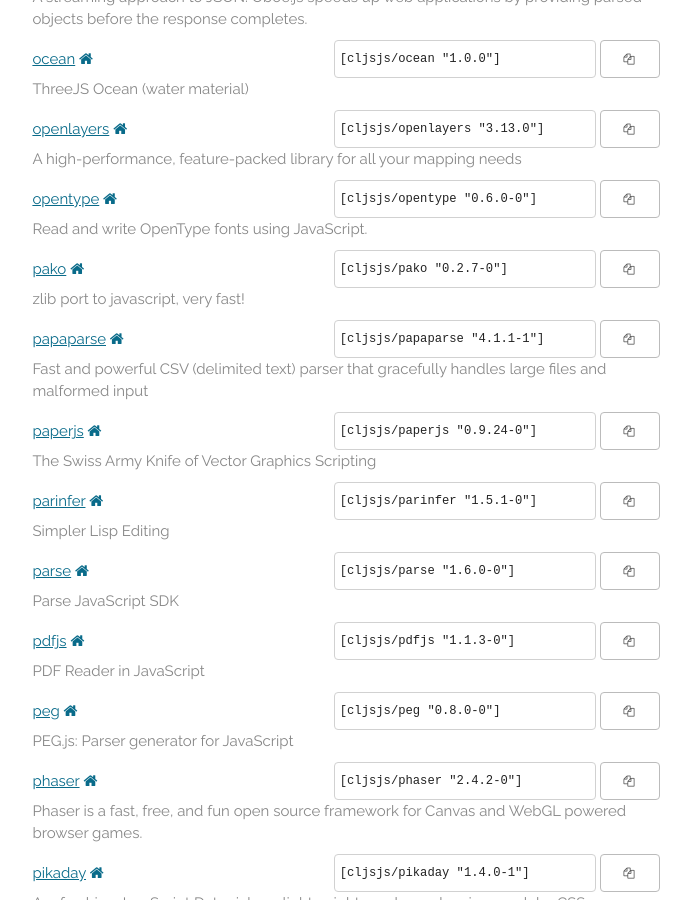
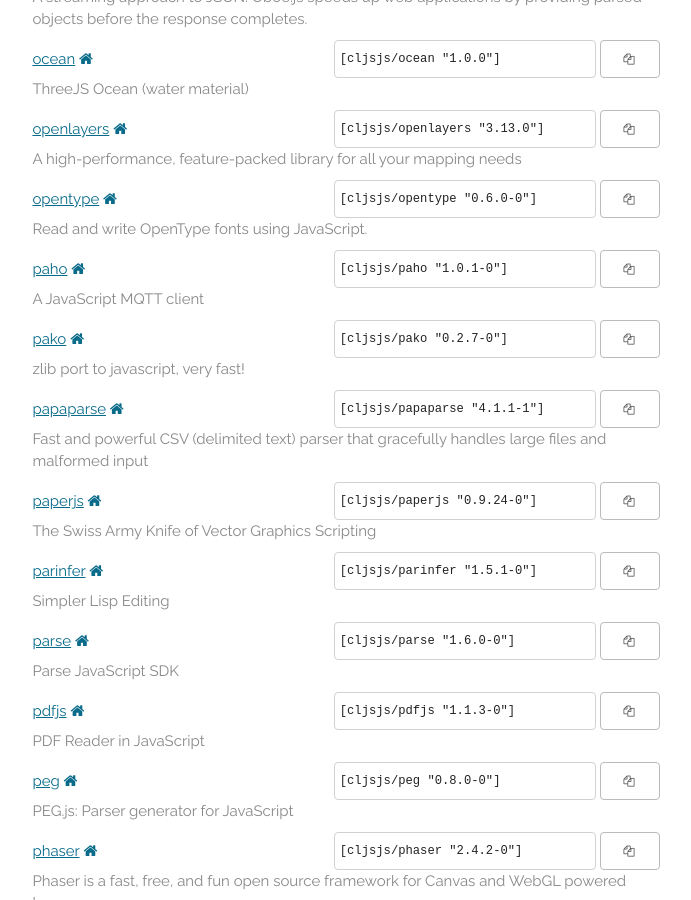
Before and after one commit to cljsjs/cljsjs.github.io, a Jekyll site: the page built from index.markdown, in a window 1280 px wide and 900 px high, scrolled down 7980 px. Shown: the whole window, without its empty margins (294-985 px from the left). Built offline with Jekyll 4.4.1, drawn with Linux system fonts in a browser that asks for light colours; nearby versions of some CDN libraries; comment, search, counter and statistics services are not loaded.

Commit message:
Automatic update

```diff
--- a/_includes/packages.html
+++ b/_includes/packages.html
@@ -873,6 +873,15 @@
     <p class="description">Read and write OpenType fonts using JavaScript.</p>
   </li>
   <li>
+    <a href="https://clojars.org/cljsjs/paho">paho</a>
+    <a href="http://eclipse.org/paho/" target="new"><i class="fa fa-home"></i></a>
+    <span class="clojars">
+      <input type="text" value='[cljsjs/paho "1.0.1-0"]'/>
+      <button data-clipboard-text='[cljsjs/paho "1.0.1-0"]'><i class="fa fa-copy"></i></button>
+    </span>
+    <p class="description">A JavaScript MQTT client</p>
+  </li>
+  <li>
     <a href="https://clojars.org/cljsjs/pako">pako</a>
     <a href="http://nodeca.github.io/pako/" target="new"><i class="fa fa-home"></i></a>
     <span class="clojars">
```
